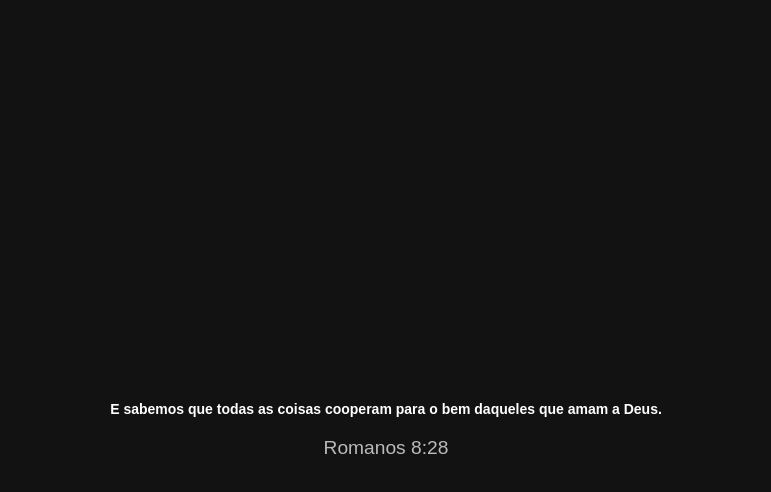
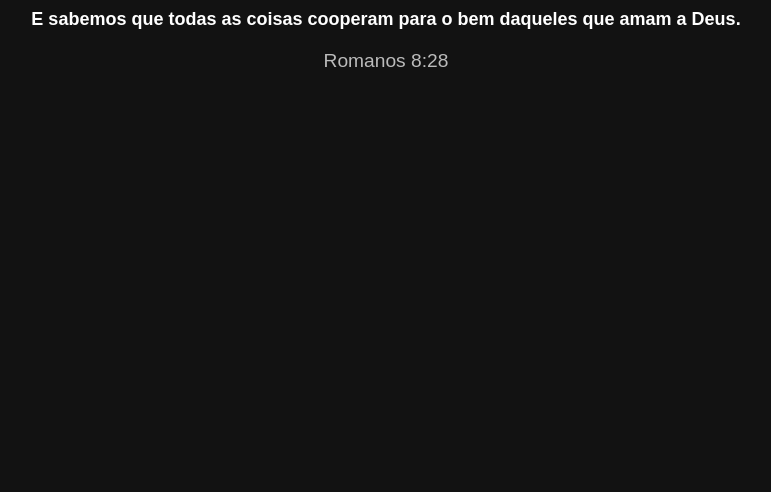
Before and after one commit to smoovelofy/versiculododia, a plain HTML site: page index.html in a window 1280 px wide. Shown: the whole page, without its empty margins (254-1025 px from the left). Drawn offline with Linux system fonts and the light colour scheme.

Commit message:
Update index.html

```diff
--- a/index.html
+++ b/index.html
@@ -15,11 +15,11 @@
             flex-direction: column;
             justify-content: center;
             align-items: center;
-            height: 100vh;
+            height: 20px;
             margin: 0;
         }
         #verse {
-            font-size: 14px;
+            font-size: 18px;
             font-weight: bold;
             margin: 20px 0;
         }
```
